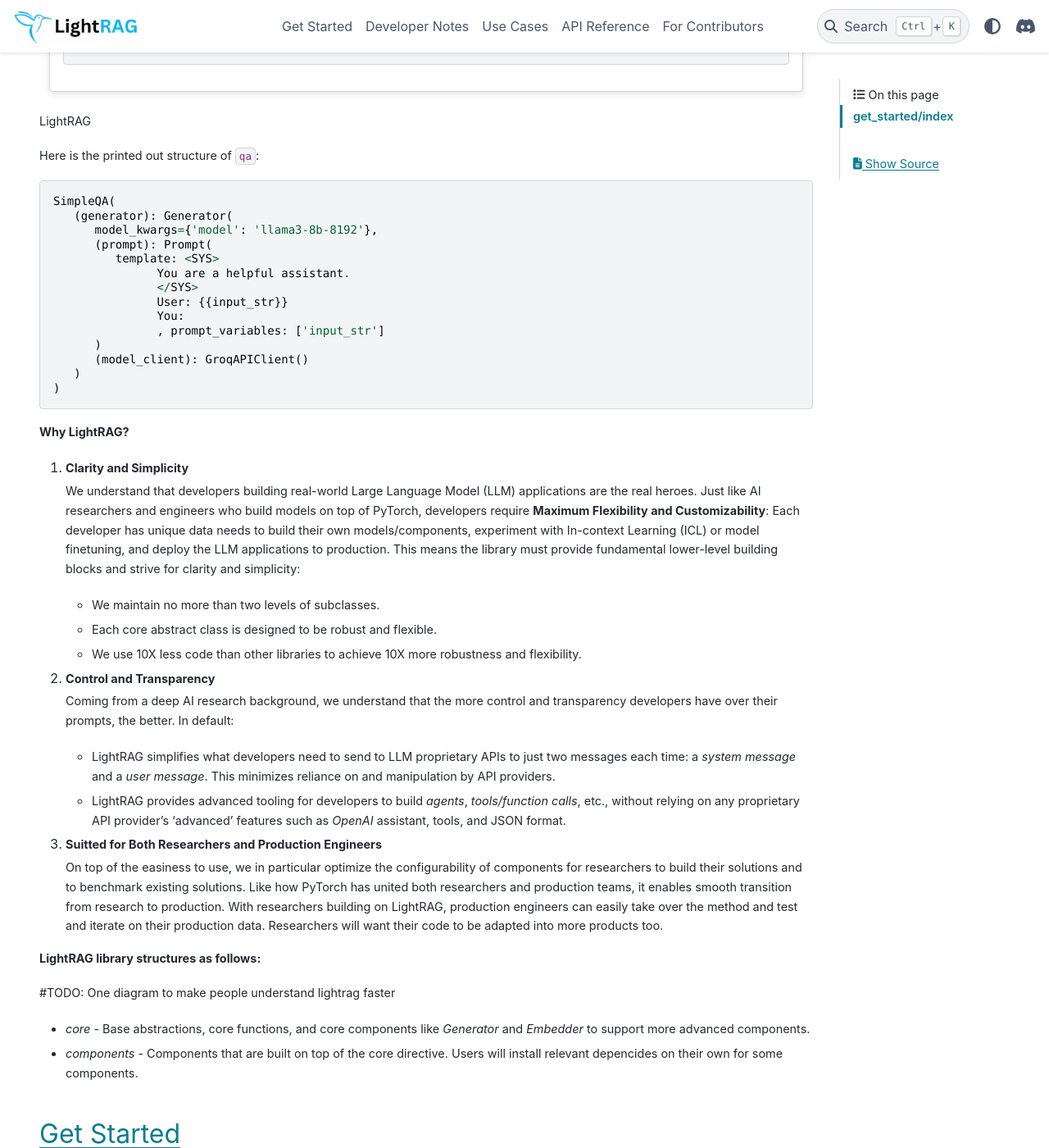
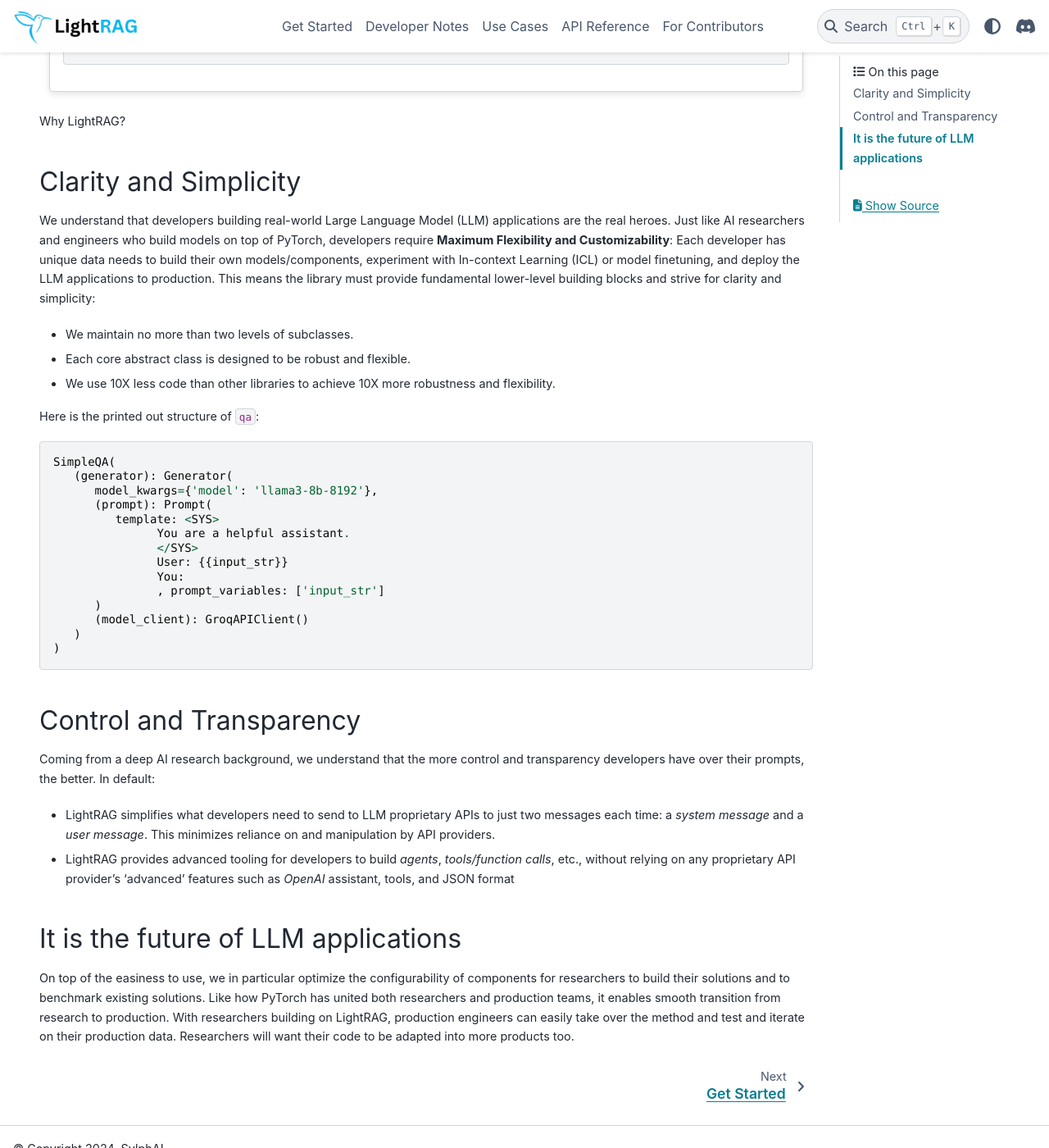
Before and after one commit to SylphAI-Inc/AdalFlow, a Sphinx documentation site: the page built from docs/source/index.rst, in a window 1280 px wide and 1400 px high, scrolled down 1226 px. Shown: the whole window at 82% size. Built offline with Sphinx 7.4.7 and the PyData theme 0.15.4, drawn with Linux system fonts in a browser that asks for light colours; pages that are not in the unit, such as notebooks, are missing from menus; some of the changed text lies outside the part shown.

Commit message:
home page and developer notes

```diff
--- a/docs/source/index.rst
+++ b/docs/source/index.rst
@@ -69,7 +69,19 @@ It is light, modular, and robust.
          qa = SimpleQA()
          answer = qa("What is LightRAG?")
 
-LightRAG
+
+Why LightRAG?
+
+
+Clarity and Simplicity
+~~~~~~~~~~~~~~~~~~~~~~~~~~~~~~
+
+
+We understand that developers building real-world Large Language Model (LLM) applications are the real heroes. Just like AI researchers and engineers who build models on top of PyTorch, developers require **Maximum Flexibility and Customizability**: Each developer has unique data needs to build their own models/components, experiment with In-context Learning (ICL) or model finetuning, and deploy the LLM applications to production. This means the library must provide fundamental lower-level building blocks and strive for clarity and simplicity:
+
+- We maintain no more than two levels of subclasses.
+- Each core abstract class is designed to be robust and flexible.
+- We use 10X less code than other libraries to achieve 10X more robustness and flexibility.
 
 Here is the printed out structure of ``qa``:
 
@@ -90,62 +102,27 @@ Here is the printed out structure of ``qa``:
       )
    )
 
-
-
-
-**Why LightRAG?**
-
-
-1. **Clarity and Simplicity**
-
-   We understand that developers building real-world Large Language Model (LLM) applications are the real heroes. Just like AI researchers and engineers who build models on top of PyTorch, developers require **Maximum Flexibility and Customizability**: Each developer has unique data needs to build their own models/components, experiment with In-context Learning (ICL) or model finetuning, and deploy the LLM applications to production. This means the library must provide fundamental lower-level building blocks and strive for clarity and simplicity:
-
-   - We maintain no more than two levels of subclasses.
-   - Each core abstract class is designed to be robust and flexible.
-   - We use 10X less code than other libraries to achieve 10X more robustness and flexibility.
-
-
-2. **Control and Transparency**
-
-   Coming from a deep AI research background, we understand that the more control and transparency developers have over their prompts, the better. In default:
-
-   - LightRAG simplifies what developers need to send to LLM proprietary APIs to just two messages each time: a `system message` and a `user message`. This minimizes reliance on and manipulation by API providers.
-   - LightRAG provides advanced tooling for developers to build `agents`, `tools/function calls`, etc., without relying on any proprietary API provider's 'advanced' features such as `OpenAI` assistant, tools, and JSON format.
-
-3. **Suitted for Both Researchers and Production Engineers**
-
-   On top of the easiness to use, we in particular optimize the configurability of components for researchers to build their solutions and to benchmark existing solutions.
-   Like how PyTorch has united both researchers and production teams, it enables smooth transition from research to production.
-   With researchers building on LightRAG, production engineers can easily take over the method and test and iterate on their production data.
-   Researchers will want their code to be adapted into more products too.
-
-
-
-
-
-**LightRAG library structures as follows:**
-
-#TODO: One diagram to make people understand lightrag faster
-
-* `core` - Base abstractions, core functions, and core components like `Generator` and `Embedder` to support more advanced components.
-* `components` - Components that are built on top of the core directive. Users will install relevant depencides on their own for some components.
-
-
-
-
-:doc:`get_started/index`
+Control and Transparency
 ~~~~~~~~~~~~~~~~~~~~~~~~~~~~~~
 
-:doc:`developer_notes/index`
+Coming from a deep AI research background, we understand that the more control and transparency developers have over their prompts, the better. In default:
 
-:doc:`apis/index`
+- LightRAG simplifies what developers need to send to LLM proprietary APIs to just two messages each time: a `system message` and a `user message`. This minimizes reliance on and manipulation by API providers.
+- LightRAG provides advanced tooling for developers to build `agents`, `tools/function calls`, etc., without relying on any proprietary API provider's 'advanced' features such as `OpenAI` assistant, tools, and JSON format
+
+It is the future of LLM applications
+~~~~~~~~~~~~~~~~~~~~~~~~~~~~~~~~~~~~~~
+
+On top of the easiness to use, we in particular optimize the configurability of components for researchers to build their solutions and to benchmark existing solutions.
+Like how PyTorch has united both researchers and production teams, it enables smooth transition from research to production.
+With researchers building on LightRAG, production engineers can easily take over the method and test and iterate on their production data.
+Researchers will want their code to be adapted into more products too.
+
 
 .. toctree::
    :glob:
    :maxdepth: 1
-   :caption: New Users
    :hidden:
-
 
    get_started/index
 
@@ -155,17 +132,11 @@ Here is the printed out structure of ``qa``:
 .. toctree::
    :glob:
    :maxdepth: 1
+   :hidden:
 
    developer_notes/index
    .. :caption: Tutorials - How each part works
    .. :hidden:
-
-
-
-
-
-
-
 
 
 .. toctree::
```
Also changed, not shown: other parts of docs/source/index.rst (+1 -1 lines), docs/source/developer_notes/index.rst (+14 -12 lines).
